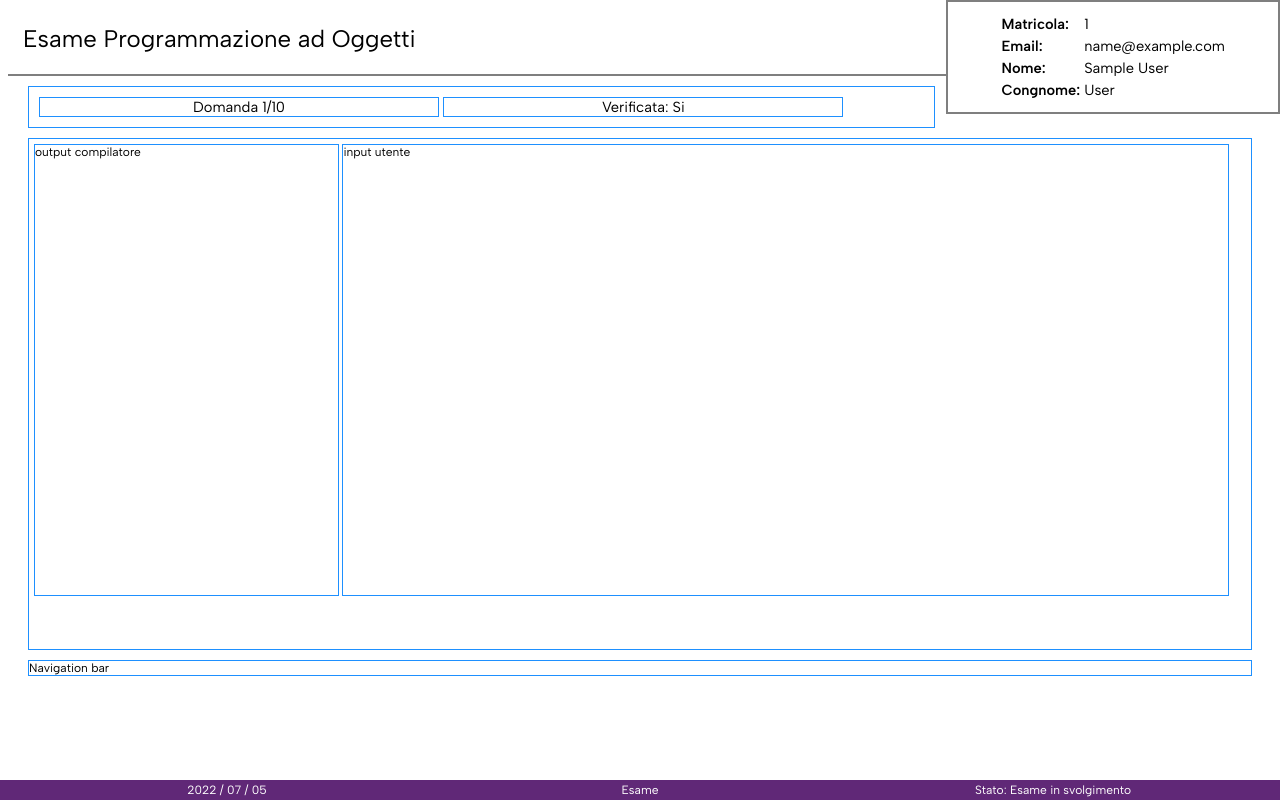
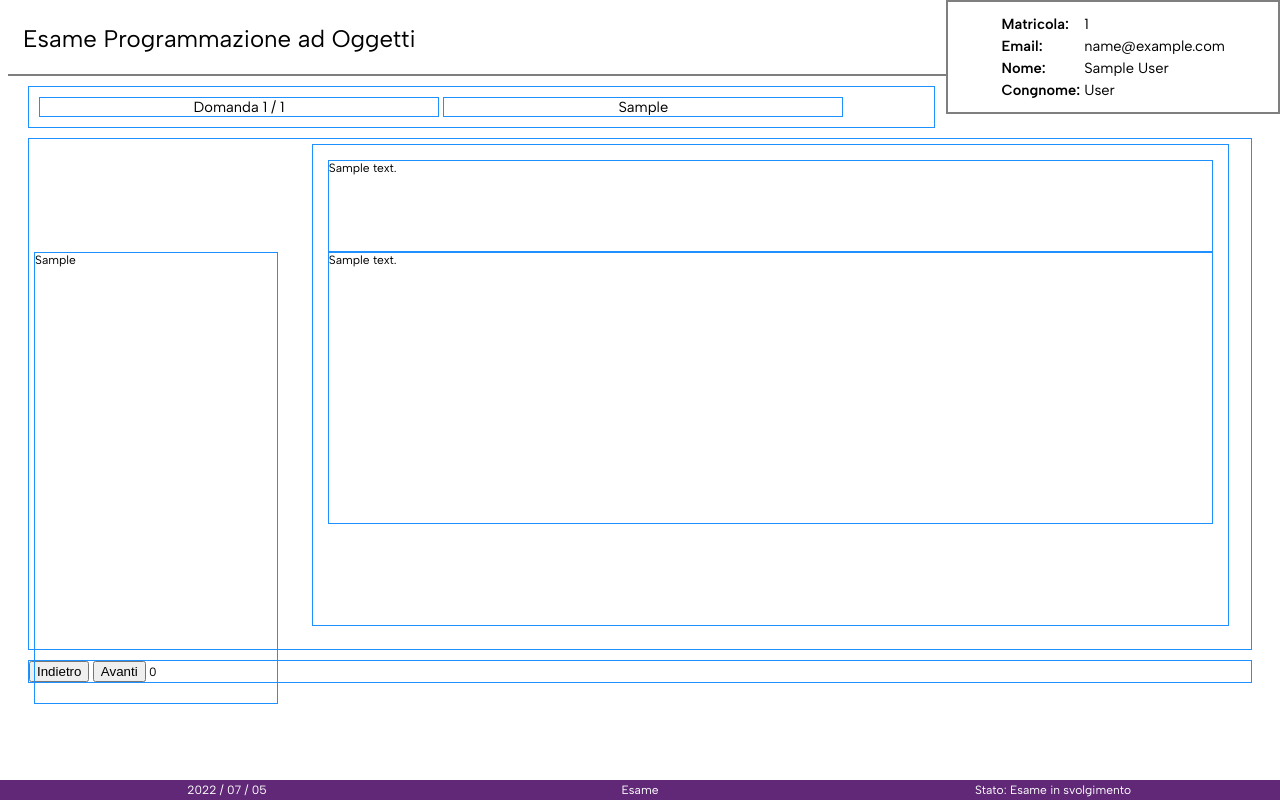
Before and after one commit to MColombari/WebCompilingExams, a Flask app: page /exam in a window 1280 px wide. Run offline with Flask 2, Linux system fonts and the light colour scheme; a user stored in the database is signed in; tables that the repository leaves empty hold one stand-in row (values such as "Sample post"); lists and menus that the app fills with data are empty.

Commit message:
Question navigation implemented, without database update.

```diff
--- a/webcompilingexams/routes.py
+++ b/webcompilingexams/routes.py
@@ -2,7 +2,7 @@ from flask_login import login_user, current_user, logout_user, login_required
 from werkzeug.exceptions import HTTPException
 from webcompilingexams import app, db
 from webcompilingexams.form import LoginForm
-from flask import render_template, redirect, url_for, flash
+from flask import render_template, redirect, url_for, flash, request
 
 from webcompilingexams.load_question import DebugLoadQuestion
 from webcompilingexams.models import User
@@ -88,10 +88,21 @@ def starting_exam():
 @app.route('/exam')
 @login_required
 def exam():
+    next_question = request.args.get('index')
+    if (not next_question) or int(next_question) < 0:
+        next_question = 0
+    elif int(next_question) >= len(current_user.questions):
+        next_question = len(current_user.questions) - 1
+    else:
+        next_question = int(next_question)
+
     return render_template("exam.html", title='Esame',
                            bottom_bar_left=DATE,
                            bottom_bar_center='Esame',
-                           bottom_bar_right='Esame in svolgimento'
+                           bottom_bar_right='Esame in svolgimento',
+                           question=current_user.questions[next_question],
+                           questions_number=len(current_user.questions),
+                           index = next_question
                            )
 
 
--- a/webcompilingexams/static/exam.css
+++ b/webcompilingexams/static/exam.css
@@ -24,15 +24,28 @@
 }
 
 #output_compiler_div{
-	width: 25%;
+	position: relative;
+	top: 0;
+	display: inline-block;
+	width: 20%;
 	height: 90%;
-	display: inline-block;
+	margin-right: 30px;
+	margin-top: 0;
 }
 
-#input_compiler_div{
+#input_text_div{
+	display: inline-block;
 	width: 73%;
 	height: 90%;
-	display: inline-block;
+	padding: 15px;
+}
+
+#text_question_div{
+	height: 20%;
+}
+
+#input_user_div{
+	height: 60%;
 }
 
 #navigation_bar_div{
--- a/webcompilingexams/templates/exam.html
+++ b/webcompilingexams/templates/exam.html
@@ -26,22 +26,33 @@
 
 	<div class="debug" id="information_div">
 		<div class="debug information_divs">
-			Domanda 1/10
+			Domanda {{ index + 1 }} / {{ questions_number }}
 		</div>
 		<div class="debug information_divs">
-			Verificata: Si
+			{{ question.test_output }}
 		</div>
 	</div>
 	<div class="debug" id="question_content_div">
 		<div class="debug" id="output_compiler_div">
-			output compilatore
+			{{ question.compiler_output }}
 		</div>
-		<div class="debug" id="input_compiler_div">
-			input utente
+		<div class="debug" id="input_text_div">
+			<div class="debug" id="text_question_div">
+				{{ question.text }}
+			</div>
+			<div class="debug" id="input_user_div">
+				{{ question.answer }}
+			</div>
 		</div>
 	</div>
 	<div class="debug" id="navigation_bar_div">
-		Navigation bar
+		<a style="display: inline-block;" href="{{ url_for('exam') }}?index={{ index - 1 }}">
+			<button>Indietro</button>
+		</a>
+		<a style="display: inline-block;" href="{{ url_for('exam') }}?index={{ index + 1 }}">
+			<button>Avanti</button>
+		</a>
+		{{ index }}
 	</div>
 
 {% endblock %}
```
